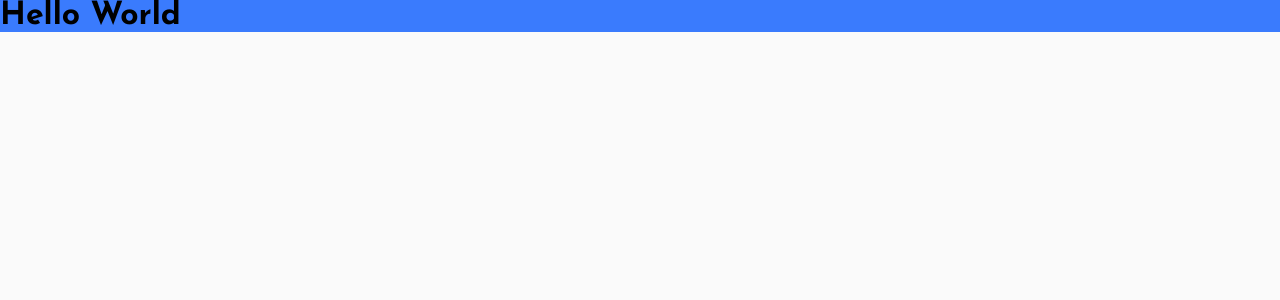
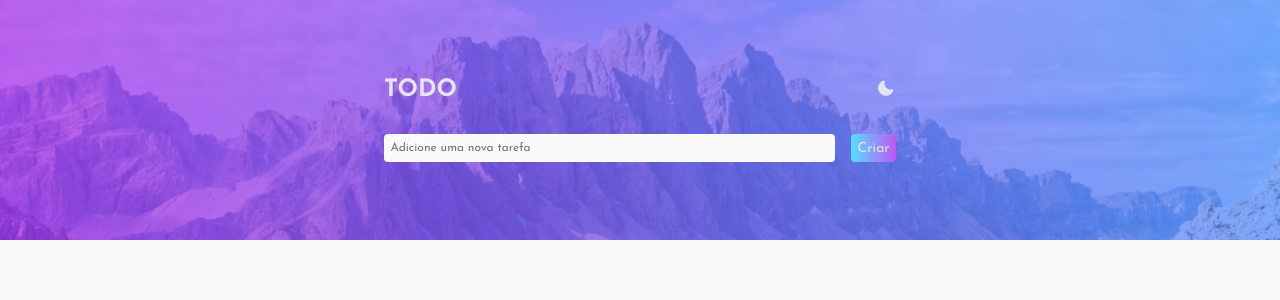
Before and after one commit to YasminGonc/todo-frontendmentors, a React (Vite) app: page / in a window 1280 px wide. Shown: the top 300 px of the page. Built offline with nearby package versions, Linux system fonts and the light colour scheme.

Commit message:
style header

```diff
--- a/package.json
+++ b/package.json
@@ -9,6 +9,7 @@
     "preview": "vite preview"
   },
   "dependencies": {
+    "phosphor-react": "^1.4.1",
     "react": "^18.2.0",
     "react-dom": "^18.2.0",
     "styled-components": "^5.3.5"
--- a/src/App.tsx
+++ b/src/App.tsx
@@ -3,7 +3,7 @@ import { ThemeProvider } from 'styled-components'
 import { GlobalStyle } from './styles/global'
 import { lightTheme } from './styles/themes/light'
 import { darkTheme } from './styles/themes/dark'
-import { Header } from './components/Header'
+import { Header } from './components/Header/Header'
 
 export function App() {
 
--- /dev/null
+++ b/src/components/Form/Form.styles.ts
@@ -0,0 +1,38 @@
+import styled from "styled-components";
+
+export const FormContainer = styled.form`
+    width: 90vw;
+    /* background: red; */
+
+    display: flex;
+    justify-content: space-between;
+    gap: 0.5rem;
+
+    @media screen and (min-width: 768px) {
+        width: 70vw;
+    }
+
+    @media screen and (min-width: 1024px) {
+        width: 40vw;
+        gap: 1rem;
+    }
+`;
+
+export const Input = styled.input`
+    flex: 1;
+    border-radius: 4px;
+    background: ${props => props.theme.colors["gray-100"]};
+    border: 0;
+    padding: 0.4rem;
+    font-size: 0.75rem;
+`;
+
+export const Button = styled.button`
+    border-radius: 4px;
+    padding: 0.4rem;
+    font-size: 0.875rem;
+    border: 0;
+    background-image: ${props => props.theme.colors.gradient};
+    color: ${props => props.theme.colors["gray-200"]};
+    cursor: pointer;
+`;
--- /dev/null
+++ b/src/components/Form/Form.tsx
@@ -0,0 +1,17 @@
+import { FormContainer, Input, Button } from './Form.styles'
+
+export function Form() {
+    return (
+        <FormContainer>
+            <Input
+                type="text"
+                required
+                placeholder="Adicione uma nova tarefa"
+            />
+            <Button type='submit' >
+                Criar
+                {/* <PlusCircle size={20} /> */}
+            </Button>
+        </FormContainer>
+    );
+}
--- a/src/components/Header.styles.ts
+++ /dev/null
@@ -1,7 +0,0 @@
-import styled from "styled-components";
-
-export const HeaderContainer = styled.header`
-    background-color: ${props => props.theme.colors.blue};
-
-    height: 20%;
-`;
--- a/src/components/Header.tsx
+++ /dev/null
@@ -1,9 +0,0 @@
-import { HeaderContainer } from "./Header.styles";
-
-export function Header() {
-    return(
-        <HeaderContainer>
-            <h1>Hello World</h1>
-        </HeaderContainer>
-    );
-}
--- /dev/null
+++ b/src/components/Header/Header.styles.ts
@@ -0,0 +1,51 @@
+import styled from "styled-components";
+
+export const HeaderContainer = styled.header`
+    background-color: ${props => props.theme.colors.blue};
+    background-image: url(${props => props.theme.colors.backgroundImageMobile});
+    background-repeat: no-repeat;
+    background-size: cover;
+
+    height: 30vh;
+
+    display: flex;
+    flex-direction: column;
+    justify-content: center;
+    align-items: center;
+    gap: 2rem;
+
+    @media screen and (min-width: 768px) {
+        background-image: url(${props => props.theme.colors.backgroundImageDesktop});
+    }
+
+`;
+
+export const HeaderWrapper = styled.div`
+    display: flex;
+    align-items: center;
+    justify-content: space-between;
+
+    /* background: red; */
+    width: 90vw;
+
+    > h1 {
+        color: ${props => props.theme.colors["gray-200"]};
+        text-transform: uppercase;
+        font-size: 1.5rem;
+    }
+
+    > button {
+        background-color: transparent;
+        border: 0;
+        color: ${props => props.theme.colors["gray-200"]};
+    }
+
+    @media screen and (min-width: 768px) {
+        width: 70vw;
+    }
+
+    @media screen and (min-width: 1024px) {
+        width: 40vw;
+    }
+
+`;
--- /dev/null
+++ b/src/components/Header/Header.tsx
@@ -0,0 +1,19 @@
+import { Moon } from "phosphor-react";
+import { Form } from "../Form/Form";
+
+import { HeaderContainer, HeaderWrapper } from "./Header.styles";
+
+export function Header() {
+    return(
+        <HeaderContainer>
+            <HeaderWrapper>
+                <h1>todo</h1>
+                <button>
+                    <Moon weight="fill" size={20}/>
+                </button>
+            </HeaderWrapper>
+
+            <Form />
+        </HeaderContainer>
+    );
+}
--- a/src/styles/themes/light.ts
+++ b/src/styles/themes/light.ts
@@ -1,3 +1,6 @@
+import bannerMobile from '../../assets/bg-mobile-light.jpg';
+import bannerDesktop from '../../assets/bg-desktop-light.jpg';
+
 export const lightTheme = {
     title: 'light',
 
@@ -11,8 +14,10 @@ export const lightTheme = {
         'gray-700': 'hsl(235, 19%, 35%)',
 
         blue: 'hsl(220, 98%, 61%)',
-        gradient: 'linear-gradient hsl(192, 100%, 67%) to hsl(280, 87%, 65%)',
+        gradient: 'linear-gradient(to right, hsl(192, 100%, 67%), hsl(280, 87%, 65%))',
 
-        background: 'hsl(0, 0%, 98%)'
+        background: 'hsl(0, 0%, 98%)',
+        backgroundImageMobile: bannerMobile,
+        backgroundImageDesktop: bannerDesktop
     }
 }
```
Also changed, not shown: src/styles/themes/dark.ts (+7 -2 lines), 2 other files (tests, documents, lock files or other folders).
